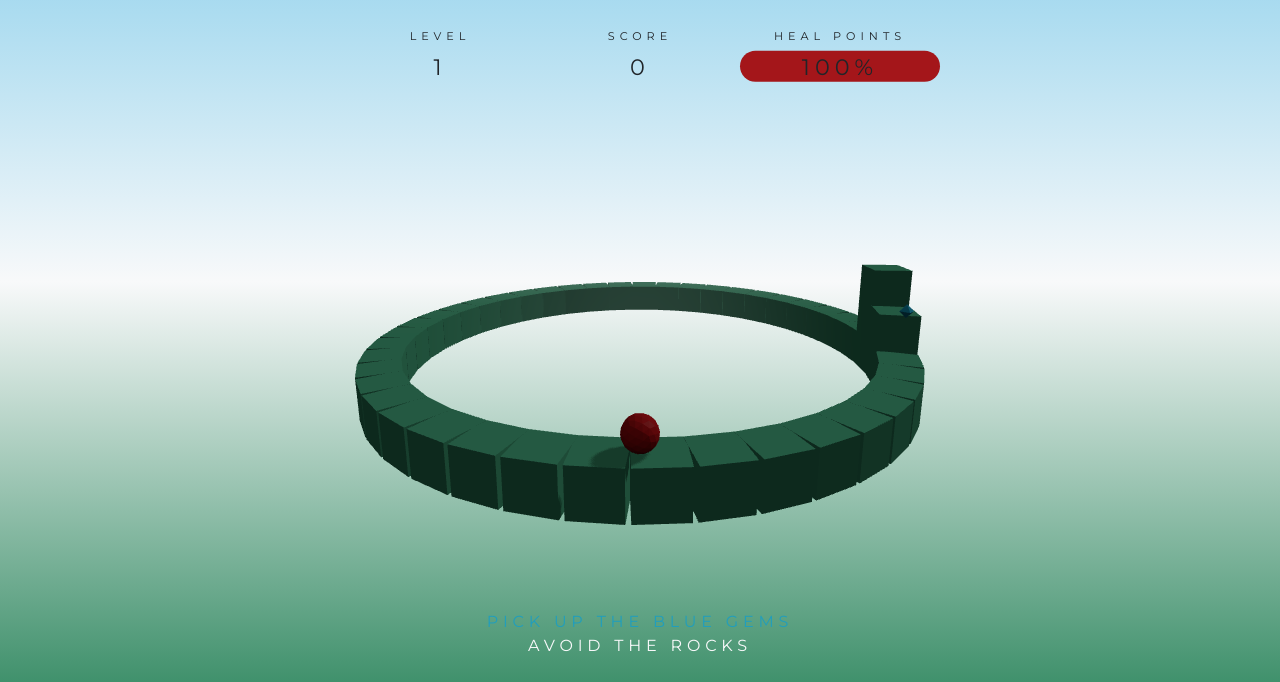
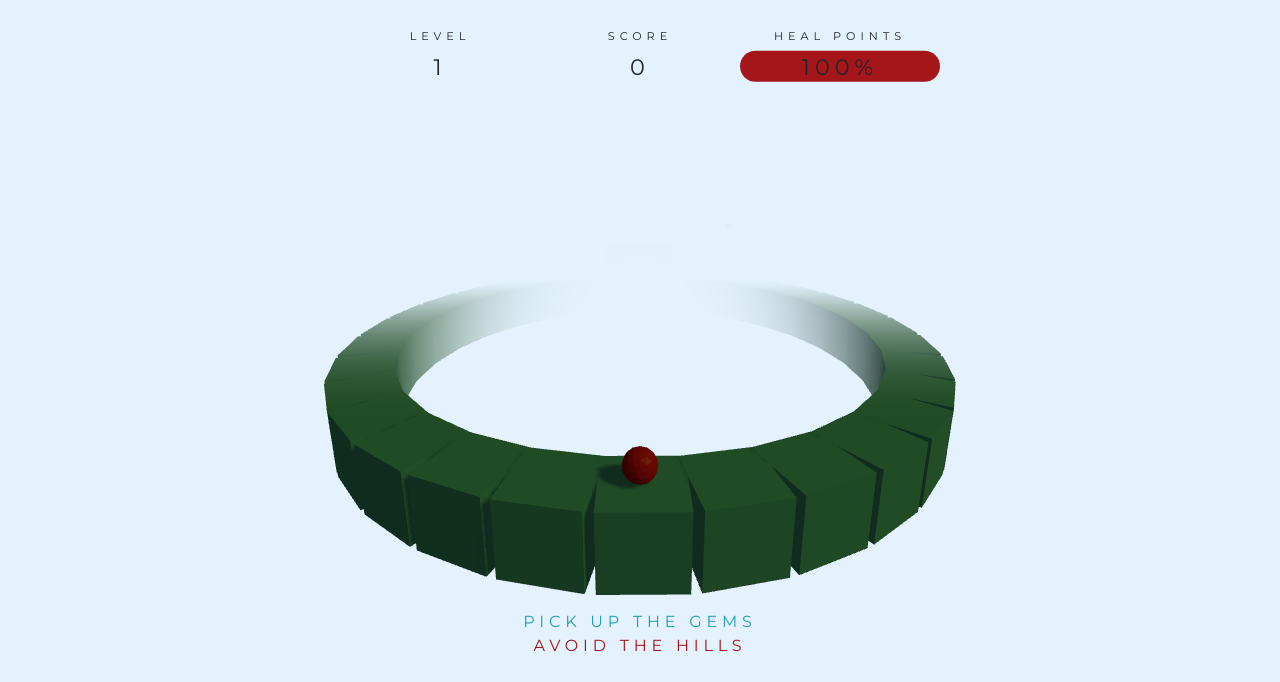
Before and after one commit to patszy/pracaDyplomowa, a website built with Vite: page index.html in a window 1280 px wide. Shown: the part 118-800 px from the top of the page. Built offline with nearby package versions, Linux system fonts and the light colour scheme; animation ran at ten frames a second; a web font is replaced by a local one.

Commit message:
fix: clean code, shadows, fog, score, health, colors

```diff
--- a/index.html
+++ b/index.html
@@ -27,7 +27,7 @@
       <div class="message__restart" id="restartMessage">Space to Play</div>
     </main>
     <footer>
-      <div class="message__instructions">Pick up the blue gems<span>avoid the rocks</span></div>
+      <div class="message__instructions">Pick up the gems<span>avoid the hills</span></div>
     </footer>
   </div>
 </body>
--- a/package.json
+++ b/package.json
@@ -1,6 +1,6 @@
 {
   "dependencies": {
-    "three": "^0.158.0"
+    "three": "^0.160.0"
   },
   "devDependencies": {
     "vite": "^5.0.2"
--- a/src/css/styles.css
+++ b/src/css/styles.css
@@ -6,7 +6,8 @@
   --red: #a4161a;
   --green: #40916c;
   --blue: #219ebc;
-  --skyBlue: #87ceeb;
+  --skyBlue: #e3f2fd;
+  --yellow: #ffe169;
   --brown: #99582a;
 }
 
@@ -17,7 +18,6 @@
 }
 
 body {
-  background:linear-gradient(var(--skyBlue), var(--white), var(--green));
   font-family: 'Montserrat', sans-serif;
   pointer-events: none;
   color: var(--black);
@@ -105,7 +105,7 @@
 .message__restart {
   position: absolute;
 	font-size: 1.5em;
-	bottom: 50vh;
+	bottom: 65vh;
 	letter-spacing: .5em;
   display: none;
 }
@@ -118,7 +118,7 @@
 
 .message__instructions span {
 	display: block;
-	color: var(--white);
+	color: var(--red);
 }
 
 @media screen and (max-width: 600px) {
--- a/src/js/abstractClasses/GameElement.js
+++ b/src/js/abstractClasses/GameElement.js
@@ -11,7 +11,7 @@
 
     this.rotationSpeed = rotationSpeed;
 
-    this.mesh.receiveShadow = true;
+    this.mesh.castShadow = true;
   }
 }
 
--- a/src/js/abstractClasses/GameObject.js
+++ b/src/js/abstractClasses/GameObject.js
@@ -22,6 +22,7 @@
     this.material = material || new THREE.MeshLambertMaterial({color: this.color, flatShading: true});;
     this.mesh = new THREE.Mesh(this.geometry, this.material);
     this.mesh.position.set(...this.position);
+    this.mesh.receiveShadow = true;
   }
 }
 
--- a/src/js/abstractClasses/MapElement.js
+++ b/src/js/abstractClasses/MapElement.js
@@ -16,7 +16,6 @@
     this.aboveMapHeight = aboveMapHeight;
 
     this.mesh.castShadow = true;
-    this.mesh.receiveShadow = true;
   }
 
   updatePosition(map) {
--- a/src/js/functions.js
+++ b/src/js/functions.js
@@ -1,12 +1,11 @@
-import Map from "./gameClasses/Map";
-import Hero from "./gameClasses/Hero";
+import * as THREE from 'three';
 
 const checkBoxCollision = (obj1, obj2) => {
   const x = obj1.right >= obj2.left && obj1.left <= obj2.right;
   const y = obj1.bottom + obj1.velocity.y <= obj2.top && obj1.top >= obj2.bottom;
   const z = obj1.front <= obj2.back && obj1.back >= obj2.front;
 
-  return x && y && z;
+  return {x, y, z};
 }
 
 const checkMapCollision = (hero, map) => {
@@ -26,8 +25,8 @@
 }
 
 const checkSphereCollision = (obj1, obj2) => {
-  const center1 = obj1.mesh.position.clone().add(obj1.velocity);
-  const center2 = obj2.mesh.position.clone().add(obj2.velocity);
+  const center1 = obj1.mesh.position.clone();
+  const center2 = obj2.mesh.position.clone();
 
   if (center2.sub(center1).length() < obj1.radius + obj2.radius) return true;
 
@@ -38,16 +37,14 @@
   return Math.floor(Math.random() * (max - min + 1) ) + min;
 }
 
-const degreeToRadians = (degree) => {
-  return (Math.PI / 180) * degree;
+const degreeToRadians = (degrees) => {
+  // return (Math.PI / 180) * degree;
+  return THREE.MathUtils.degToRad(degrees);
 }
 
 const radiansToDegrees = (radians) => {
-  return (180 / Math.PI) * radians;
+  // return (180 / Math.PI) * radians;
+  return THREE.MathUtils.radToDeg(radians);
 }
 
-const circleCircumference = (radius) => {
-  return 2*Math.PI*radius;
-}
-
-export { checkMapCollision, checkBoxCollision, checkSphereCollision, drawRandom, degreeToRadians, radiansToDegrees, circleCircumference };
+export { checkMapCollision, checkBoxCollision, checkSphereCollision, drawRandom, degreeToRadians, radiansToDegrees };
--- a/src/js/gameClasses/Game.js
+++ b/src/js/gameClasses/Game.js
@@ -8,15 +8,18 @@
     red = `#a4161a`,
     green = `#40916c`,
     blue = `#219ebc`,
+    skyblue = `#e3f2fd`,
+    yellow = `#ffe169`,
     gray = `#6c757d`,
 
 //GAME VARIABLES
     playStatus = true,
-    initialMapSpeed = 0,
-    initialHeroPosition = new THREE.Vector3(0, 0, 0),
+    initMapSpeed = 0,
+    initHeroPosition = new THREE.Vector3(0, 0, 0),
     levelUpMapSpeed = 0,
-    levelUpSpeed = 1,
-    mapMaxHeight = 5,
+    mapMaxHeight = 3,
+    levelUpMapHeight = 1,
+    initMapMaxHeight = 1,
     initStats = {
       health: 100,
       level: 1,
@@ -33,15 +36,14 @@
     viewAngle = 75,
     minGenerationField = 1,
     maxGenerationField = 1000,
-    cameraPositon = new THREE.Vector3(0, 50, 150),
-    cameraLookAt = new THREE.Vector3(0, 20, 0),
+    cameraPositon = new THREE.Vector3(-100, 40, 0),
+    cameraLookAt = new THREE.Vector3(0, 15, 0),
     lights = {
-      ambientLight: {color: `#212529`, strength: 0.5},
-      hemisphereLight: {skyColor: `#f8f9fa`, groundColor: `#212529`, strength: 0.5},
+      ambientLight: {color: `#f8f9fa`, strength: .3},
       shadowLight: {
-        color: `#f8f9fa`,
+        color: `#ffe169`,
         strength: 1,
-        position: new THREE.Vector3(100, 100, -50),
+        position: new THREE.Vector3(-50, 100, 100),
         left: -300,
         right: 300,
         top: 300,
@@ -53,7 +55,7 @@
     },
     fog = {
       color: `#f8f9fa`,
-      near: 200,
+      near: 0,
       far: 500,
     }
   }){
@@ -64,6 +66,8 @@
     this.red = red,
     this.green = green,
     this.blue = blue,
+    this.skyblue = skyblue,
+    this.yellow = yellow,
     this.gray = gray,
 
 
@@ -81,16 +85,17 @@
 
 //GAME VARIABLES
     this.playStatus = playStatus;
-    this.initialMapSpeed = initialMapSpeed;
-    this.initialHeroPosition = initialHeroPosition;
+    this.initMapSpeed = initMapSpeed;
+    this.initHeroPosition = initHeroPosition;
     this.levelUpMapSpeed = levelUpMapSpeed;
-    this.levelUpSpeed = levelUpSpeed;
+    this.mapMaxHeight = mapMaxHeight;
+    this.levelUpMapHeight = levelUpMapHeight;
+    this.initMapMaxHeight = initMapMaxHeight;
     this.initStats = initStats;
     this.stats = {...initStats};
-    this.mapMaxHeight = mapMaxHeight;
     this.levelValue = document.getElementById(`levelValue`);
     this.scoreValue = document.getElementById(`scoreValue`);
-    this.scoreBar = document.getElementById(`hpBar`);
+    this.hpBar = document.getElementById(`hpBar`);
     this.hpValue = document.getElementById(`hpValue`);
     this.messageRestart = document.getElementById(`restartMessage`);
     this.keys = keys;
@@ -101,6 +106,7 @@
     this.camera = new THREE.PerspectiveCamera(this.viewAngle, this.aspectRatio, this.minGenerationField, this.maxGenerationField);
     this.renderer = new THREE.WebGLRenderer({ antialias: true, alpha: true });
 
+    this.scene.background = new THREE.Color(this.fog.color);
     this.scene.fog = new THREE.Fog(this.fog.color, this.fog.near, this.fog.far);
     this.camera.position.set(...this.cameraPositon);
     this.camera.lookAt(this.cameraLookAt);
@@ -116,7 +122,6 @@
 
   createLights() {
     this.ambientLight = new THREE.AmbientLight(this.lights.ambientLight.color, this.lights.ambientLight.strength);
-    this.hemisphereLight = new THREE.HemisphereLight(this.lights.hemisphereLight.skyColor, this.lights.hemisphereLight.groundColor, this.lights.hemisphereLight.strength);
     this.shadowLight = new THREE.DirectionalLight(this.lights.shadowLight.color, this.lights.shadowLight.strength);
 
     this.shadowLight.position.set(...this.lights.shadowLight.position);
@@ -130,7 +135,7 @@
     this.shadowLight.shadow.mapSize.width = this.lights.shadowLight.shadowDetails;
     this.shadowLight.shadow.mapSize.height = this.lights.shadowLight.shadowDetails;
 
-    this.scene.add(this.ambientLight, this.hemisphereLight, this.shadowLight);
+    this.scene.add(this.ambientLight, this.shadowLight);
   }
 
   updateWindowSize() {
@@ -163,45 +168,47 @@
   }
 
   startGame(map, hero, gem) {
+    map.maxHeight = this.initMapMaxHeight;
     map.reset();
-    map.rotationSpeed = this.initialMapSpeed;
+    map.rotationSpeed = this.initMapSpeed;
     hero.velocity = new THREE.Vector3(0,0,0);
-    hero.mesh.position.set(...this.initialHeroPosition);
-    // console.log(gem);
+    hero.mesh.position.set(...this.initHeroPosition);
     gem.spawn(map);
 
     this.stats = {...this.initStats};
     this.messageRestart.style.display = `none`;
     this.scoreValue.innerText = this.stats.score;
     this.levelValue.innerText = this.stats.level;
-    this.hpValue.innerText = this.scoreBar.style.width = `${this.stats.health}%`;
+    this.hpValue.innerText = this.hpBar.style.width = `${this.stats.health}%`;
     this.playStatus = true;
   }
 
   stopGame(map, hero) {
-    hero.velocity = new THREE.Vector3(-.2-map.rotationSpeed,0,.1);
+    hero.velocity = new THREE.Vector3(-.2, 0, -.3-map.rotationSpeed);
     this.messageRestart.style.display = `block`;
     this.playStatus = false;
   }
 
-  updateScore(map) {
-    this.stats.score++;
-    this.scoreValue.innerText = this.stats.score;
-    if(this.stats.score % this.levelUpSpeed == 0) {
-      this.stats.level ++;
-      map.rotationSpeed += this.levelUpMapSpeed;
-      this.levelValue.innerText = this.stats.level;
-    }
+  updateScore(value){
+    this.stats.score = this.stats.score + value;
+    this.scoreValue.innerText = Math.floor(this.stats.score);
   }
 
-  updateHealth(rock) {
-    this.stats.health -= Math.round(rock.radius);
-    this.hpValue.innerText = this.scoreBar.style.width = `${this.stats.health}%`;
-    if(this.stats.health < 0 ) this.hpValue.innerText = this.scoreBar.style.width = `0%`;
+  updateLevel(map){
+    this.stats.level++;
+    this.levelValue.innerText = this.stats.level;
+    map.rotationSpeed += this.levelUpMapSpeed;
+    map.maxHeight = (map.maxHeight+this.levelUpMapHeight >= this.mapMaxHeight) ? this.mapMaxHeight : map.maxHeight + this.levelUpMapHeight;
   }
 
-  checkNoHealth(hero) {
-    if(this.stats.health <= 0) this.stopGame(hero);
+  updateHealth() {
+    this.stats.health = 0;
+    this.hpValue.innerText = this.hpBar.style.width = `${this.stats.health}%`;
+    if(this.stats.health < 0 ) this.hpValue.innerText = this.hpBar.style.width = `0%`;
+  }
+
+  checkNoHealth(map, hero) {
+    if(this.stats.health <= 0) this.stopGame(map, hero);
   }
 }
 
--- a/src/js/gameClasses/Gem.js
+++ b/src/js/gameClasses/Gem.js
@@ -10,23 +10,29 @@
   }) {
     super(options);
 
-    this.rotationSpeed = rotationSpeed;
     this.angle = 0;
+    this.rotationSpeed = rotationSpeed/50;
 
     this.geometry = new THREE.OctahedronGeometry(options.radius, options.details);
     this.material = new THREE.MeshPhongMaterial({color: options.color, shininess, flatShading: true});
     this.mesh = new THREE.Mesh(this.geometry, this.material);
+    this.mesh.castShadow = true;
+    this.mesh.receiveShadow = true;
   }
 
   updatePosition(map, hero, game) {
     super.updatePosition(map);
+
+    this.mesh.rotation.x += this.rotationSpeed;
+    this.mesh.rotation.y += this.rotationSpeed;
 
     if(Math.floor(this.angle%degreeToRadians(360)) >= Math.floor(degreeToRadians(360))) this.spawn(map);
 
     if(checkSphereCollision(this, hero)) {
       this.spawn(map);
 
-      game.updateScore(map);
+      game.updateScore(100);
+      game.updateLevel(map);
       hero.setRotationSpeed(map);
     }
   }
--- a/src/js/gameClasses/Hero.js
+++ b/src/js/gameClasses/Hero.js
@@ -1,6 +1,6 @@
 import * as THREE from 'three';
 import GameElement from '../abstractClasses/GameElement';
-import { checkMapCollision, checkBoxCollision, circleCircumference } from '../functions';
+import { checkMapCollision, checkBoxCollision } from '../functions';
 
 class Hero extends GameElement{
   constructor({
@@ -28,6 +28,7 @@
     this.material = new THREE.MeshPhongMaterial({color: options.color, shininess, flatShading: true});
     this.mesh = new THREE.Mesh(this.geometry, this.material);
     this.mesh.castShadow = true;
+    this.mesh.receiveShadow = true;
 
     this.updateSides();
   }
@@ -55,9 +56,10 @@
     const {x,y,z} = checkMapCollision(this, map);
 
     this.setRotationSpeed(map);
-
     this.mesh.position.x += this.velocity.x;
     this.mesh.position.z += this.velocity.z;
+
+    if(game.stats.health > 0) game.updateScore(map.mesh.children[0].angle*0.01);
 
     if(game.keys.jump) {
       if(!game.playStatus) game.startGame(map, this, gem);
@@ -67,12 +69,10 @@
       };
     }
 
-    if((x || z) && y) {
-      game.stopGame(map, this);
-      // this.velocity.y = this.jumpStrength/2;
-      // game.updateHealth(this);
+    if(x && z && y) {
+      game.updateHealth();
+      game.checkNoHealth(map, this);
     }
-    // game.checkNoHealth(this);
 
     this.applyGravity(map);
   }
--- a/src/js/gameClasses/Map.js
+++ b/src/js/gameClasses/Map.js
@@ -14,7 +14,7 @@
 
     this.gravity = gravity;
     this.size = size;
-    this.maxHeight = maxHeight+1;
+    this.maxHeight = maxHeight;
     this.earlierHeight = this.size;
 
 //Sides
@@ -29,7 +29,7 @@
     this.mesh = new THREE.Object3D();
     this.material = new THREE.MeshLambertMaterial({ color: options.color });
     this.geometry = new THREE.BoxGeometry(this.size, this.size, this.size);
-    this.numberOfSquares = Math.floor((2*Math.PI*this.radius)/this.size)
+    this.numberOfSquares = Math.floor((2*Math.PI*this.radius)/this.size);
     this.angleStep = (2*Math.PI)/this.numberOfSquares;
     this.boxNumber = this.numberOfSquares-1;
 
@@ -38,6 +38,7 @@
 
   createHills() {
     const meshBox = new THREE.Mesh(this.geometry, this.material);
+    meshBox.castShadow = true;
     meshBox.receiveShadow = true;
     let angle, x, z, squareClone;
 
@@ -69,7 +70,7 @@
 
   generate() {
     const currentChild = this.mesh.children[this.boxNumber];
-    const maxHeight = this.size * this.maxHeight;
+    const maxHeight = this.size * (this.maxHeight+1);
     let heightRange = {
         min: this.size,
         max: Math.min(this.earlierHeight + this.size, maxHeight)
@@ -87,6 +88,7 @@
   }
 
   reset() {
+    this.currentMaxHeight = 1;
     this.earlierHeight = this.size;
     this.mesh.children.forEach(box => {
       box.geometry = this.geometry;
--- a/src/js/init.js
+++ b/src/js/init.js
@@ -12,24 +12,27 @@
 
 const createGame = () => {
   game = new Game({
-    initialMapSpeed: 1,
-    levelUpMapSpeed: .2, //Speed up map per lvl
-    // levelUpSpeed: 2, //Collect number of gems to lvl up
+    initMapSpeed: 1,
+    initMapMaxHeight: 1,
+    levelUpMapSpeed: .1, //Speed up map per lvl
+    mapMaxHeight: 3,
     health: 100,
-    fog: {
-      near: 150,
-      far: 500
-    }
   });
+  game.fog = {
+    color: game.skyblue,
+    near: 70,
+    far: 150
+  }
   game.createScene();
   game.createLights();
 }
 
 const createMap = () =>{
   map = new Map({
-    radius: 70,
+    radius: 50,
     size: 10,
-    rotationSpeed: game.initialMapSpeed,
+    maxHeight: game.initMapMaxHeight,
+    rotationSpeed: game.initMapSpeed,
     color: game.green,
     gravity: .5
   });
@@ -38,14 +41,14 @@
 
 const createHero = () =>{
   hero = new Hero({
-    radius: map.size/3,
+    radius: map.size/5,
     details: 2,
     color: game.red,
     jumpStrength: map.size*.5,
     bounciness: .5
   });
-  hero.setPosition(new THREE.Vector3(0,map.size*2,map.radius));
-  game.initialHeroPosition = new THREE.Vector3(...hero.mesh.position);
+  hero.setPosition(new THREE.Vector3(-map.radius, map.size*2, 0));
+  game.initHeroPosition = new THREE.Vector3(...hero.mesh.position);
   game.scene.add(hero.mesh);
 }
 
@@ -61,8 +64,9 @@
 
 const createGem = () =>{
   gem = new Gem({
-    radius: hero.radius/2,
+    radius: hero.radius/1.5,
     color: game.blue,
+    rotationSpeed: 1
   });
   gem.spawn(map, hero);
   game.scene.add(gem.mesh);
```
Also changed, not shown: 1 other file.
